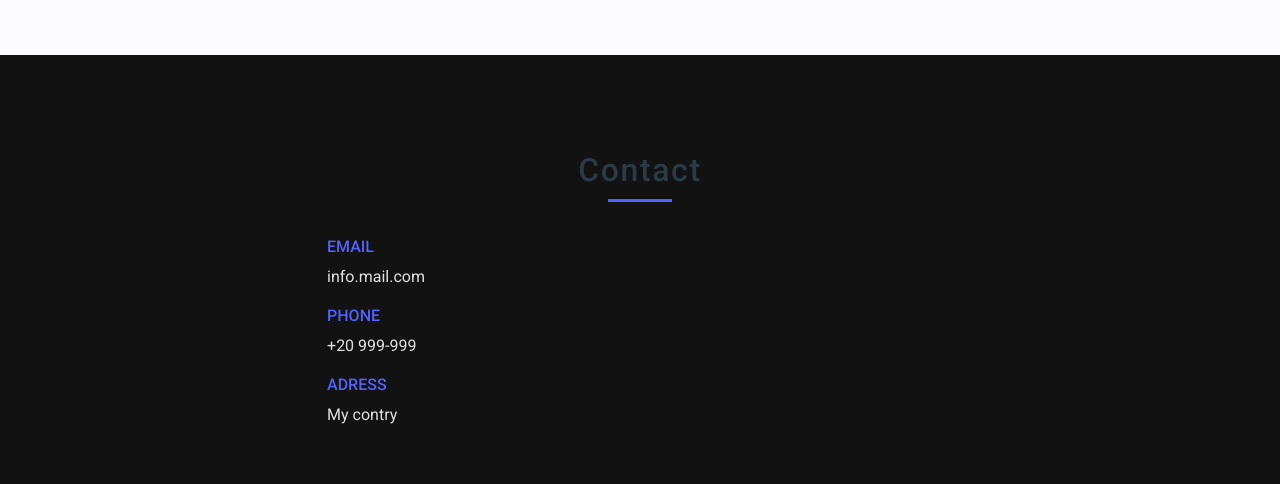
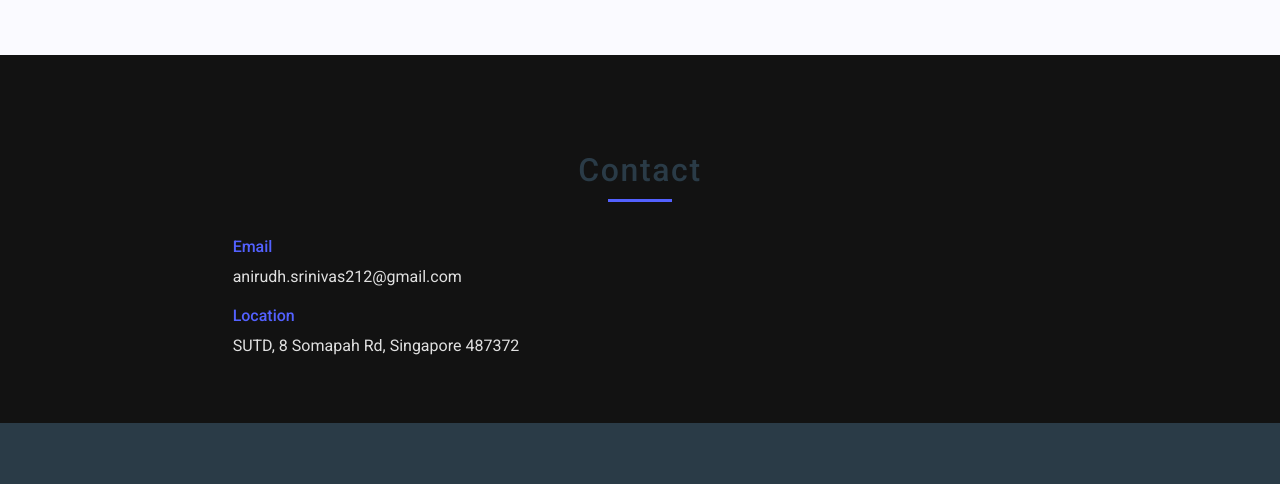
Before and after one commit to dgan181/kylo-ren-app, a website: page public/index.html in a window 1280 px wide. Shown: the part 2172-2656 px from the top of the page. Drawn offline with nearby package versions, Linux system fonts and the light colour scheme; a script that the page names is missing.

Commit message:
Edit the contact section

```diff
--- a/public/index.html
+++ b/public/index.html
@@ -265,14 +265,12 @@ background-color: #F79996;
 
         <div class="contact__container bd-grid">
             <div class="contact__info">
-                <h3 class="contact__subtitle">EMAIL</h3>
-                <span class="contact__text">info.mail.com</span>
 
-                <h3 class="contact__subtitle">PHONE</h3>
-                <span class="contact__text">+20 999-999</span>
+                <h3 class="contact__subtitle">Email</h3>
+                <span class="contact__text">anirudh.srinivas212@gmail.com</span>
 
-                <h3 class="contact__subtitle">ADRESS</h3>
-                <span class="contact__text">My contry</span>
+                <h3 class="contact__subtitle">Location</h3>
+                <span class="contact__text">SUTD, 8 Somapah Rd, Singapore 487372</span>
             </div>
 
         </div>
```
